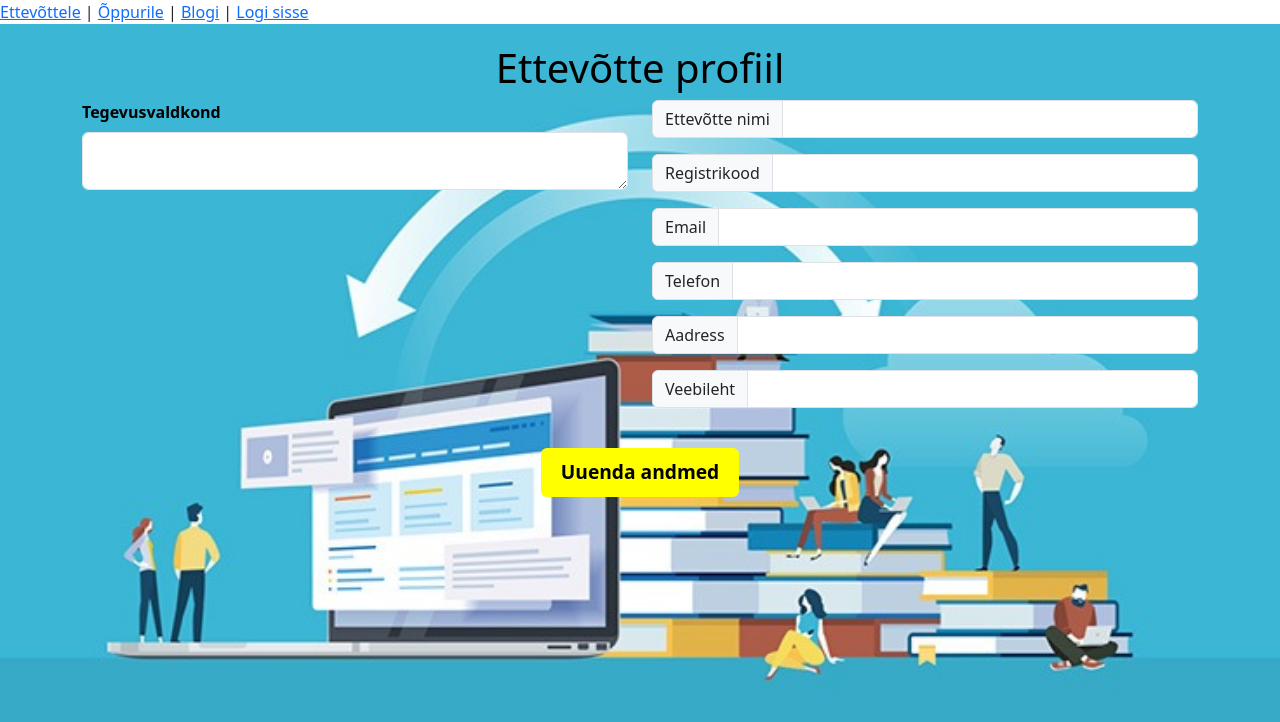
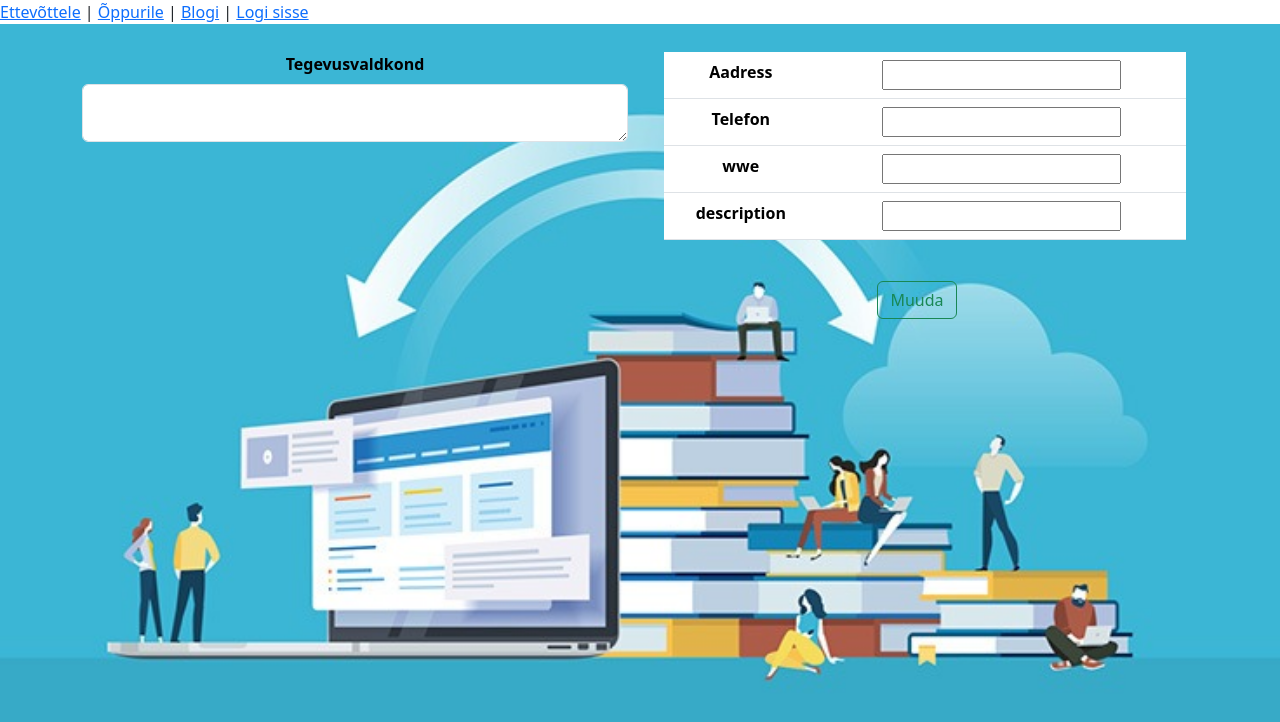
Before and after one commit to SiimSilland/lend36front, a Vue app: page /company/profile in a window 1280 px wide. Shown: the top 722 px of the page. Built offline with nearby package versions, Linux system fonts and the light colour scheme; no server answers.

Commit message:
Company register view

```diff
--- a/src/components/CompanyProfile/CompanyEditProfileTable.vue
+++ b/src/components/CompanyProfile/CompanyEditProfileTable.vue
@@ -4,21 +4,33 @@
       <tbody>
       <tr>
         <th scope="row">Aadress</th>
-        <td><input :value="companyProfile.address"></td>
+        <td><input :value="companyProfile.address"
+                   @input="$emit('event-address-changed', $event.target.value)"
+        >
+        </td>
       </tr>
       <tr>
         <th scope="row">Telefon</th>
-        <td>{{ companyProfile.phone }}</td>
+        <td> <input :value="companyProfile.phone"
+                    @input="$emit('event-phone-changed', $event.target.value)"
+        > </td>
       </tr>
       <tr>
-        <th scope="row">e-post</th>
+        <th scope="row">wwe</th>
         <td colspan="2">
           <input
-              :value="companyProfile.email"
-              @input="$emit('event-email-changed', $event.target.value)"
+              :value="companyProfile.www"
+              @input="$emit('wwwchanged', $event.target.value)"
           >
         </td>
       </tr>
+      <tr>
+        <th scope="row">description</th>
+        <td colspan="2"> <input :value="companyProfile.description"
+                                @input="$emit('description-changed', $event.target.value)"> </td>
+      </tr>
+
+
 
       </tbody>
     </table>
--- a/src/components/CompanyProfile/CompanyViewProfileTable.vue
+++ b/src/components/CompanyProfile/CompanyViewProfileTable.vue
@@ -11,10 +11,13 @@
         <td>{{ companyProfile.phone }}</td>
       </tr>
       <tr>
-        <th scope="row">e-post</th>
-        <td colspan="2">{{ companyProfile.email }}</td>
+        <th scope="row">www</th>
+        <td colspan="2">{{ companyProfile.www}}</td>
       </tr>
-
+      <tr>
+        <th scope="row">description</th>
+        <td colspan="2">{{ companyProfile.description}}</td>
+      </tr>
       </tbody>
     </table>
 
--- a/src/services/CompanyService.js
+++ b/src/services/CompanyService.js
@@ -1,14 +1,29 @@
-import axios from "axios";
-export default {
+    import axios from "axios";
 
-    sendPostNewCompanyRequest(newCompany) {
-        return axios.post('/company/register', newCompany);
-    },
-    sendPostNewInternshipRequest(internshipDto) {
-        return axios.post('/company/internship', internship);
-    },
-    sendPutNewCompanyProfileRequest(companyProfile) {
-        return axios.put('/company/profile', companyProfile);
+    export default {
+        async updateCompanyProfile(userId, companyProfile) {
+            try {
+                const response = await axios.put('/company/profile', {
+                    userId: userId,
+                    ...companyProfile
+                });
+                return response;
+            } catch (error) {
+                throw error;
+            }
+        },
 
-        }
+        async sendGetCompanyProfile(userId) {
+            try {
+                const response = await axios.get('/company/profile', {
+                    params: { userId }
+                });
+                return response;
+            } catch (error) {
+                throw error;
+            }
+        },
+        sendPostNewInternshipRequest(internship) {
+            return axios.post('/company/internship', internship);
+        },
     }
--- a/src/services/UserService.js
+++ b/src/services/UserService.js
@@ -5,5 +5,7 @@ export default {
     sendPostNewStudentRequest(newStudent) {
         return axios.post('/user', newStudent);
     },
-
+    sendPostNewCompanyRequest(newCompany) {
+        return axios.post('/user', newCompany);
+    },
 };
--- a/src/views/CompanyProfileView.vue
+++ b/src/views/CompanyProfileView.vue
@@ -1,82 +1,91 @@
-<template>
+<template xmlns="http://www.w3.org/1999/html">
   <div class="background">
     <div class="company-profile-page">
       <div class="container text-center">
         <div class="row justify-content-center">
           <div class="col-12">
-            <h1 class="title">Ettevõtte profiil</h1>
+            <div v-if="isCompany">
+              <div class="row">
+                <div class="col">
+                  <h1> {{ companyProfile.companyName}}</h1>
           </div>
         </div>
       </div>
+</div>
 
-      <div class="container">
-        <div class="row">
 
           <div class="col-md-6">
             <label for="tegevusvaldkond" class="form-label label-black-bold">Tegevusvaldkond</label>
             <div class="form-floating">
-              <textarea v-model="newCompany.description" class="form-control textarea-fixed" id="tegevusvaldkond"></textarea>
+              <textarea v-model="companyProfile.description" class="form-control textarea-fixed" id="tegevusvaldkond"></textarea>
 
             </div>
           </div>
 
           <!-- Right Column: Other Inputs -->
           <div class="col-md-6">
-            <div class="input-group mb-3">
-              <span class="input-group-text">Ettevõtte nimi</span>
-              <input v-model="newCompany.companyName" type="text" class="form-control">
-            </div>
 
-            <div class="input-group mb-3">
-              <span class="input-group-text">Registrikood</span>
-              <input v-model="newCompany.registrationNumber" type="text" class="form-control">
-            </div>
+            <div class="container">
+              <div class="row">
+                <CompanyEditProfileTable v-if="isEditMode" :company-profile="companyProfile"
+                                         @event-address-changed="setCompanyProfilePhoneNumber"
+                                         @event-phone-changed="setCompanyProfileDescription"
+                                         @event-email-changed="setCompanyProfileAddress"
+                                         @event-linkedin-changed="setCompanyProfileWww"
 
-            <div class="input-group mb-3">
-              <span class="input-group-text">Email</span>
-              <input v-model="newCompany.email" type="email" class="form-control">
-            </div>
 
-            <div class="input-group mb-3">
-              <span class="input-group-text">Telefon</span>
-              <input v-model="newCompany.phoneNumber" type="tel" class="form-control">
-            </div>
+                />
+                <CompanyEditProfileTable v-else :company-profile="companyProfile"/>
 
-            <div class="input-group mb-3">
-              <span class="input-group-text">Aadress</span>
-              <input v-model="newCompany.address" type="text" class="form-control">
-            </div>
 
-            <div class="input-group mb-3">
-              <span class="input-group-text">Veebileht</span>
-              <input v-model="newCompany.www" type="url" class="form-control">
-            </div>
+
           </div>
         </div>
            <div class="row mt-4">
           <div class="col text-center">
-            <button @click="addNewCompanyProfile" type="submit" class="btn btn-custom">
-              Uuenda andmed
-            </button>
+            <h3>
+              <button v-if="!isEditMode" @click="startEdit" type="button" class="btn btn-outline-success me-3">Muuda
+              </button>
+
+              <button v-if="isEditMode" @click="saveEdit" type="button" class="btn btn-outline-success me-3">Salvesta
+              </button>
+
+
+            </h3>
           </div>
+        </div>
+      </div>
         </div>
       </div>
     </div>
   </div>
+
 </template>
 
 <script>
-import UserService from "@/services/UserService";
+
 import NavigationService from "@/services/NavigationService";
 import CompanyService from "@/services/CompanyService";
-
+import CompanyViewProfileTable from "@/components/CompanyProfile/CompanyViewProfileTable.vue";
+import CompanyEditProfileTable from "@/components/CompanyProfile/CompanyEditProfileTable.vue";
 
 export default {
   name: "CompanyProfileView",
+  components: {CompanyEditProfileTable, CompanyProfileTable: CompanyViewProfileTable},
+  props: {
+    isCompany: Boolean,
+
+  },
+
+
   data() {
     return {
+isEditMode: false,
 
-      newCompany: {
+      userId: Number(sessionStorage.getItem('userId')),
+      isCompany: true,
+
+      companyProfile: {
         companyName: '',
         registrationNumber: '',
         email: '',
@@ -88,13 +97,49 @@ export default {
     };
   },
   methods: {
-    addNewCompanyProfile() {
-      CompanyService.sendPutNewCompanyProfileRequest(this.newCompany)
-          .then(() => NavigationService.navigateToLoginView())
+    setCompanyProfilePhoneNumber(phoneNumber){
+      this.companyProfile.phoneNumber = phoneNumber
+    },
+    setCompanyProfileAddress(address){
+      this.companyProfile.address = address
+    },
+    setCompanyProfileWww(www) {
+      this.companyProfile.www = www
+    },
+    setCompanyProfileDescription(description) {
+      this.companyProfile.description = description
+    },
 
+    startEdit() {
+      this.isEditMode = true
+    },
+    async saveEdit() {
+      try {
+        const response = await CompanyService.updateCompanyProfile(this.userId, this.companyProfile);
+        this.companyProfile = { ...response.data };
+        this.isEditMode = false;
+      } catch (error) {
+        console.error('Error saving profile: ', error);
+        alert('Profiili salvestamisel tekkis viga');
+      }
+    },
+    async getCompanyProfile() {
+      try {
+        const response = await CompanyService.sendGetCompanyProfile(this.userId);
+        this.companyProfile = { ...response.data };
+      } catch (error) {
+        NavigationService.navigateToErrorView();
+      }
     }
+  },
+  async created() {
+    await this.getCompanyProfile();
   }
-};
+
+
+
+}
+
 </script>
 
 <style scoped>
--- a/src/views/CompanyRegisterView.vue
+++ b/src/views/CompanyRegisterView.vue
@@ -76,7 +76,7 @@ export default {
       if (this.passwordNoMatch()) {
         this.errorMessage = "Paroolid ei kattu"
       } else {
-        CompanyService.sendPostNewCompanyRequest(this.newCompany)
+        UserService.sendPostNewCompanyRequest(this.newCompany)
             .then(() => NavigationService.navigateToLoginView())
 
       }
```
